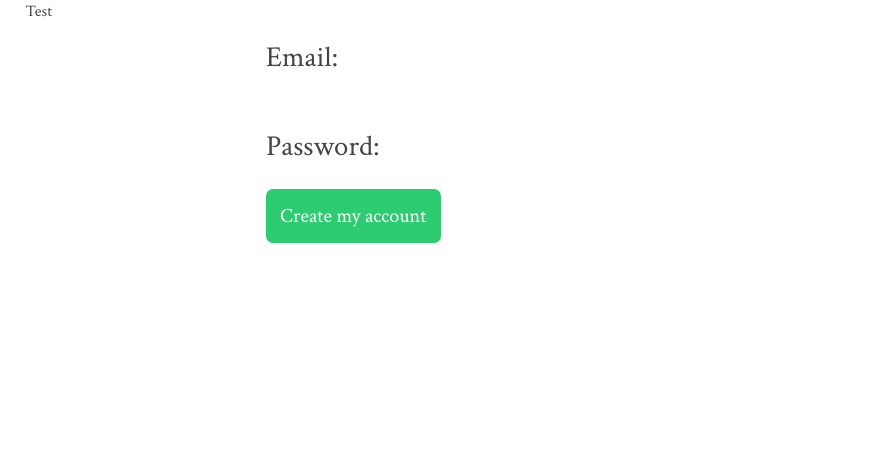
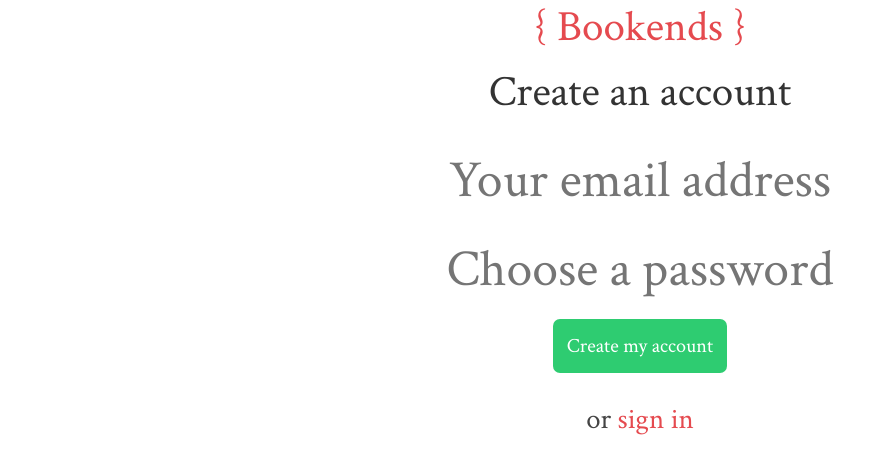
Before and after one commit to billjedi/bookends, a Flask app: page /accounts/create in a window 1280 px wide. Shown: the top 474 px of the page, without its empty margins (0-870 px from the left). Run offline with Flask 2, Linux system fonts and the light colour scheme; parts of the project's set-up code (start-up, migrations or seed data) failed here and were passed over.

Commit message:
Decent start for the front end design

```diff
--- /dev/null
+++ b/bookends/static/css/bookends_home.css
@@ -0,0 +1,121 @@
+@import url(http://fonts.googleapis.com/css?family=Crimson+Text:400,400italic,600,600italic,700,700italic);
+
+body {
+    font-size: 16px;
+    font-family: "Crimson Text", serif;
+    color: #444;
+}
+
+h1 {
+    font-size: 3em;
+    color: #222;
+    line-height: 1.2em;
+}
+
+h2 {
+    font-size: 2.5em;
+    color: #222;
+}
+
+h3 {
+    font-size: 1.5em;
+    color: #333;
+    margin: .5em;
+}
+
+.message {
+    text-align: center;
+}
+
+.brand {
+    font-size: 1.5em;
+}
+
+header {
+    margin: 4em 0 15em 0;
+}
+
+.center {
+    text-align: center;
+}
+
+header #price {
+    font-size: 2em;
+}
+
+header div#register-button {
+    background: #2ECC71;
+    color: #FFF;
+    font-size: 1.2em;
+    width: 50%;
+    border-radius: .2em;
+    text-align: center;
+    margin-top: 1em;
+    padding: .5em;
+}
+
+#trial-text,
+#no-card-text {
+    font-size: .8em;
+}
+
+header a {
+    text-decoration: none;
+}
+
+#header-signin {
+    font-size: 1.5em;
+}
+
+p {
+    font-size: 1.5em;
+    margin-top: 1em;
+    line-height: 1.4em;
+}
+
+hr {
+    border: 3px solid #222;
+}
+
+div#features {
+    margin-top: 2em;
+}
+
+p.register-call {
+    text-align: center;
+    font-style: italic;
+    font-size: 2em;
+    margin-top: 2em;
+}
+
+a:link,
+a:visited,
+a:hover {
+    color: #e54a4f;
+    text-decoration: none;
+}
+
+form, form input {
+    font-size: 1.8em;
+    margin: .2em 0;
+    font-family: "Crimson Text", serif;
+    text-align: center;
+}
+
+form input[type=text],
+form input[type=password]{
+    max-width: 90%;
+    border: none;
+    border-radius: 7px;
+    color: #444;
+}
+
+form input[type=submit] {
+    font-size: .7em;
+    padding: .7em;
+    background: #2ECC71;
+    color: #FFF;
+    border: none;
+    border-radius: 7px;
+    cursor: pointer;
+}
--- a/bookends/templates/accounts/create.html
+++ b/bookends/templates/accounts/create.html
@@ -1,10 +1,16 @@
 {% extends "home_layout.html" %}
 
 {% block body %}
-<form action="{{ url_for('create_account') }}" method="POST">
-    Email: <input type="text" name="email" /><br>
-    Password: <input type="password" name="password" /><br>
-    {{ form.csrf_token }}
-    <input type="submit" value="Create my account" />
-</form>
+    <form action="{{ url_for('create_account') }}" method="POST">
+        <a href="{{ url_for('index') }}" class="brand">{ Bookends }</a><br>
+        <h3>Create an account</h3>
+        {% for message in get_flashed_messages() %}<p>{{ message }}</p>{% endfor %}
+        <input type="text" name="email" placeholder="Your email address" /><br>
+        <input type="password" name="password" placeholder="Choose a password" /><br>
+        {{ form.csrf_token }}
+        <input type="submit" value="Create my account" /><br>
+
+        <br>
+        or <a href="{{ url_for('signin') }}">sign in</a>
+    </form>
 {% endblock %}
--- a/bookends/templates/accounts/delete.html
+++ b/bookends/templates/accounts/delete.html
@@ -7,7 +7,7 @@
 
 <form action="{{ url_for('account_delete') }}" method="POST">
     {{ form.csrf_token }}
-    <input type="submit" class="delete-link delete-account" value="I want to delete my account" />
+    <input type="submit" class="delete-link delete-account" value="I want to delete my account." />
 </form>
 
 <script type="text/javascript" src="{{ url_for('static', filename='js/jquery.js') }}"></script>
--- a/bookends/templates/home_layout.html
+++ b/bookends/templates/home_layout.html
@@ -4,23 +4,12 @@
         <meta name="viewport" content="width=device-width, initial-scale=1.0, minimum-scale=1, maximum-scale=1;"/>
         <link rel="stylesheet" href="{{ url_for('static', filename='css/reset.css') }}" />
         <link rel="stylesheet" href="{{ url_for('static', filename='css/unsemantic.css') }}" />
-        <link rel="stylesheet" href="{{ url_for('static', filename='css/bookends.css') }}" />
+        <link rel="stylesheet" href="{{ url_for('static', filename='css/bookends_home.css') }}" />
     </head>
     <body>
-        <div class="row">
-            <div id="navigation" class="grid-20">
-                <!-- LOGO / AVATAR !-->
-                <!-- HOME !-->
-                <!-- ADD A BOOK !-->
-                <!-- BROWSE BOOKS !-->
-                <!-- BROWSE SETS !-->
-                <!-- ACCOUNT !-->
-                <p>Test</p>
-            </div>
-            <div id="content-area" class="grid-80">
-            {% block body %}
-            {% endblock %}
-            </div>
+        <div class="grid-container">
+        {% block body %}
+        {% endblock %}
         </div>
     </body>
 </html>
```
Also changed, not shown: bookends/templates/home_index.html (+47 -1 lines), bookends/templates/signin.html (+7 -2 lines).
